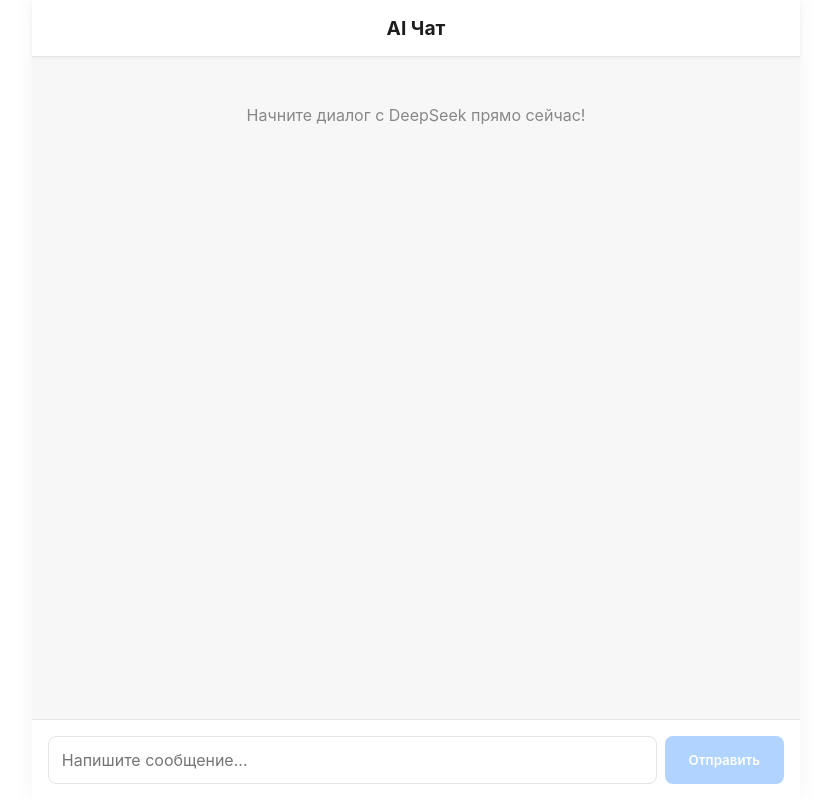
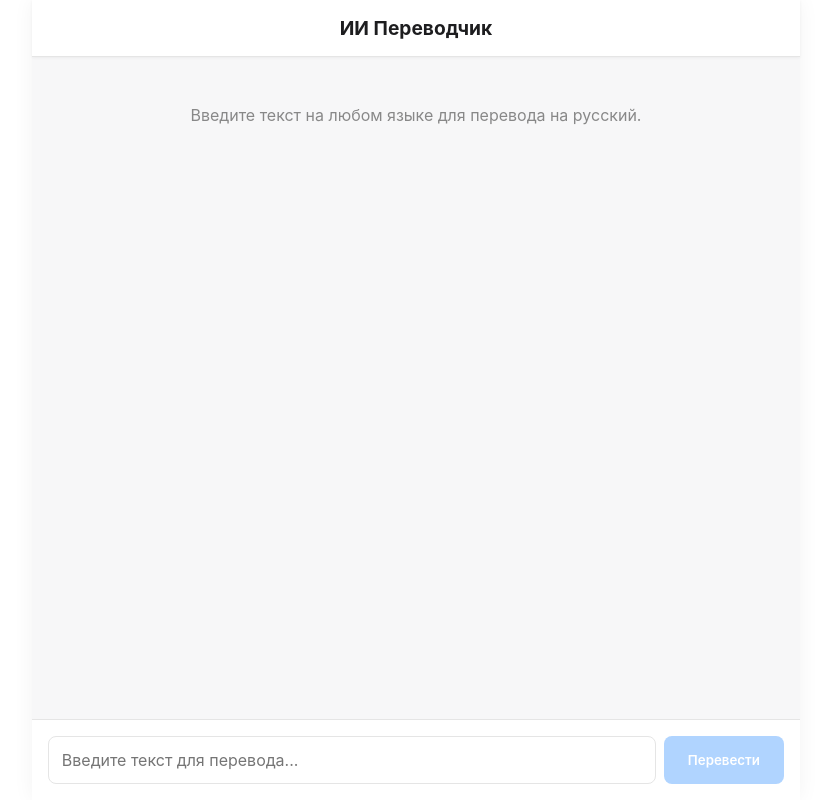
Before and after one commit to mrMoish/LinguaChat, a React (Vite) app in the folder frontend/: page / in a window 1280 px wide. Shown: the whole page, without its empty margins (224-1055 px from the left). Built offline with nearby package versions, Linux system fonts and the light colour scheme.

Commit message:
Refactor chat app for translation feature
Updated chat interface to reflect translation functionality and adjusted message handling.

```diff
--- a/frontend/src/App.jsx
+++ b/frontend/src/App.jsx
@@ -17,20 +17,22 @@ function App() {
   const handleSend = async () => {
     if (!input.trim() || isLoading) return;
 
-    // Создаем только одно сообщение пользователя, без истории
     const userMessage = { role: 'user', content: input };
-    // Обратите внимание: вместо [...messages, userMessage] мы берем [userMessage]
-    setMessages([userMessage]);
+    // 1. Сохраняем текущую историю и добавляем новое сообщение пользователя на экран
+    const newMessages = [...messages, userMessage];
+    setMessages(newMessages);
     setInput('');
     setIsLoading(true);
 
     try {
-      const response = await fetch(`/api/chat`, {
+      const backendUrl = import.meta.env.VITE_BACKEND_URL || '';
+
+      const response = await fetch(`${backendUrl}/api/chat`, {
         method: 'POST',
         headers: { 'Content-Type': 'application/json' },
         body: JSON.stringify({
+          // ОТПРАВЛЯЕМ ТОЛЬКО ТЕКУЩИЙ ТЕКСТ! Историю (messages) НЕ отправляем.
           message: input
-          // поле history больше не отправляем
         }),
       });
 
@@ -38,6 +40,8 @@ function App() {
 
       const data = await response.json();
       const aiMessage = { role: 'assistant', content: data.reply };
+
+      // 2. Добавляем ответ переводчика в локальную историю на клиенте
       setMessages([...newMessages, aiMessage]);
     } catch (error) {
       console.error('Error:', error);
@@ -58,13 +62,13 @@ function App() {
   return (
     <div className="app-container">
       <header className="chat-header">
-        <h1>AI Чат</h1>
+        <h1>ИИ Переводчик</h1>
       </header>
 
       <div className="chat-container" ref={chatContainerRef}>
         {messages.length === 0 && (
           <div className="empty-state">
-            <p>Начните диалог с DeepSeek прямо сейчас!</p>
+            <p>Введите текст на любом языке для перевода на русский.</p>
           </div>
         )}
 
@@ -90,12 +94,12 @@ function App() {
           value={input}
           onChange={(e) => setInput(e.target.value)}
           onKeyDown={handleKeyDown}
-          placeholder="Напишите сообщение..."
+          placeholder="Введите текст для перевода..."
           rows={1}
           disabled={isLoading}
         />
         <button onClick={handleSend} disabled={!input.trim() || isLoading}>
-          Отправить
+          Перевести
         </button>
       </div>
     </div>
```
